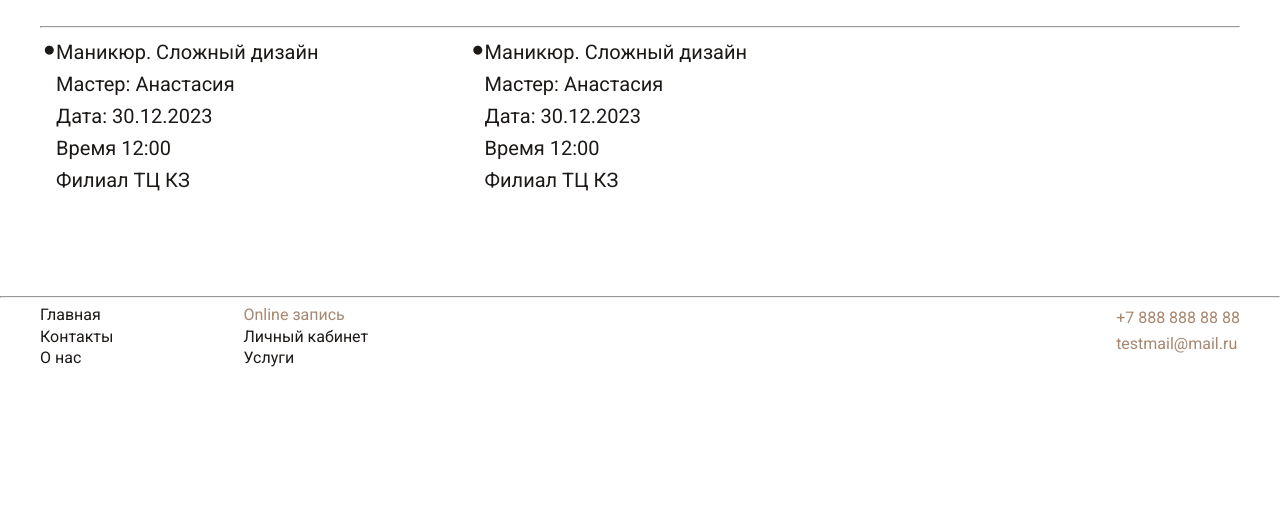
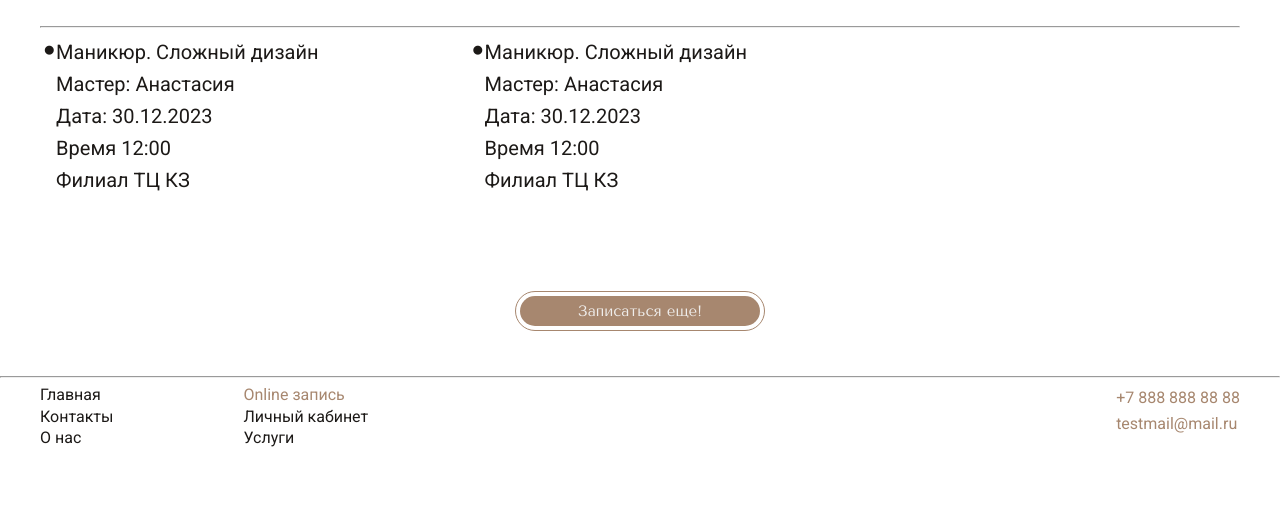
Before and after one commit to karish-okk/ypp, a PHP site: page /lk.php in a window 1280 px wide. Shown: the part 834-1341 px from the top of the page. Before the commit the page ends 1201 px from the top, so only its background shows below. Run offline with PHP 8.4, Linux system fonts and the light colour scheme.

Commit message:
Add files via upload

```diff
--- a/blesk.ru/assets/style.css
+++ b/blesk.ru/assets/style.css
@@ -69,7 +69,7 @@ button {
     outline: #A7876F 1px solid;
     outline-offset: 4px;
 
-
+    cursor: pointer;
 }
 
 
--- a/blesk.ru/lk.php
+++ b/blesk.ru/lk.php
@@ -92,6 +92,9 @@
         </div>
     </div>
 
+    <div class="registration">
+            <div class="registration__button">Записаться еще!</div>
+        </div>
 
 
     <!-- Подвал -->
```
